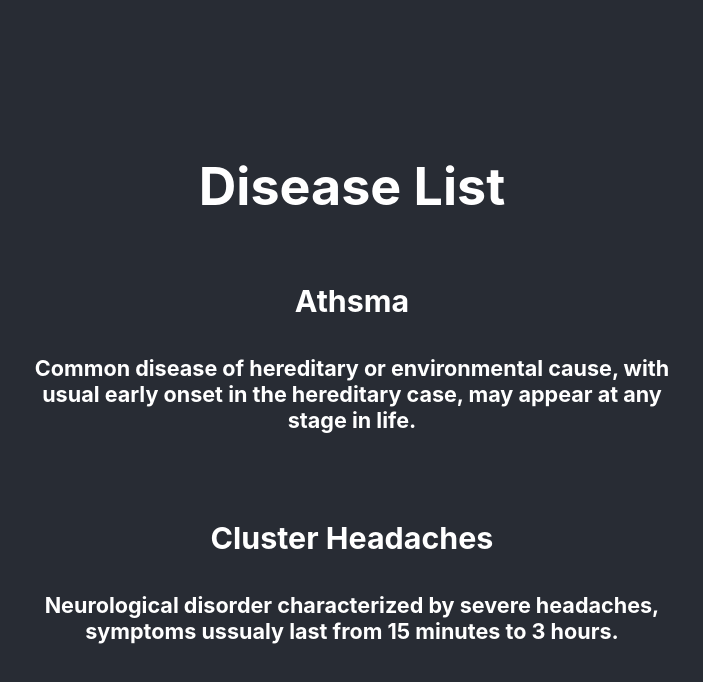
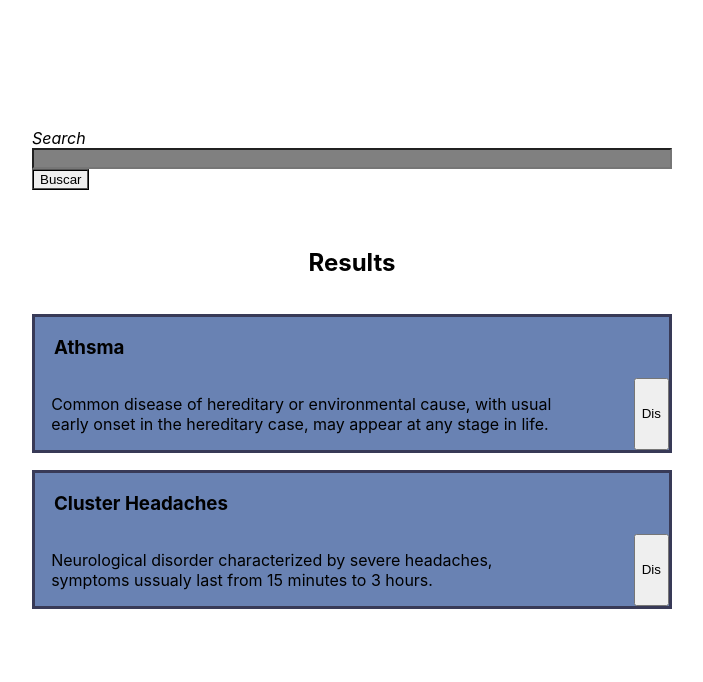
Before and after one commit to IOverflow/SRIfront, a React (Create React App) app: page / in a window 1280 px wide. Shown: the top 682 px of the page, without its empty margins (288-991 px from the left). Built offline with nearby package versions, Linux system fonts and the light colour scheme.

Commit message:
Set preliminary components and styling

```diff
--- a/src/App.js
+++ b/src/App.js
@@ -1,7 +1,8 @@
 import './App.css';
-import React, {Component} from 'react';
-import {DocList} from './components/document-list/document-list.component'
-import DummyData from './components/dummydata.json'
+import React, { Component } from 'react';
+import { DocList } from './components/document-list/document-list.component';
+import { QueryInput } from './components/query-input/query-input.component';
+import DummyData from './components/dummydata.json';
 
 // function App() {
 //   return (
@@ -15,26 +16,24 @@ import DummyData from './components/dummydata.json'
 //     </div>
 //   );
 // }
-class App extends Component{
-  constructor(){
+class App extends Component {
+    constructor() {
         super();
 
-    this.state = { docs: []};
+        this.state = { docs: [] };
     }
 
-  componentDidMount(){
-    this.setState({docs: DummyData})
+    componentDidMount() {
+        this.setState({ docs: DummyData });
     }
 
-  render(){
-    return(
+    render() {
+        return (
             <div className='App'>
-        <header className='App-header'>
-            <h1>Disease List</h1>
+                <QueryInput />
                 <DocList docs={this.state.docs} />
-        </header>
             </div>
-    )
+        );
     }
 }
 
--- a/src/components/document-list/document-list.component.jsx
+++ b/src/components/document-list/document-list.component.jsx
@@ -1,9 +1,10 @@
-import React from 'react';
-import { Document } from '../document/document.component';
-import './document-list.styles.css';
+import React from "react";
+import "./document-list.styles.css";
+import Document from "../document/document.component";
 
 export const DocList = (props) => (
     <div className='doc-list'>
+        <h2>Results</h2>
         {props.docs.map((doc) => (
             <Document key={doc.id} doc={doc} />
         ))}
--- a/src/components/document-list/document-list.styles.css
+++ b/src/components/document-list/document-list.styles.css
@@ -1,8 +1,8 @@
 .doc-list {
     width: 50vw;
-    margin: 0 auto;
+    margin: 0 auto 150px;
     align-items: center;
     display: grid;
     grid-template-columns: 1fr;
-    grid-gap: 20px;
+    grid-gap: 5%;
 }
--- a/src/components/document/document.component.jsx
+++ b/src/components/document/document.component.jsx
@@ -1,8 +1,59 @@
-import React from 'react';
+import React, { Component } from "react";
+import "./document.styles.css";
 
-export const Document = (props) => (
-    <div>
-        <h3>{props.doc.disease}</h3>
-        <h5>{props.doc.description}</h5>
+const Title = (props) => <h3 className='doc-title'>{props.children}</h3>;
+const Description = (props) => <p className='doc-descrp'>{props.children}</p>;
+const Dismiss = () => <button className='doc-dismiss'>Dis</button>;
+
+const Content = (props) => (
+    <div className='doc-content' justify-content='left'>
+        <h5>Symptoms</h5>
+        <p>{props.children.symptoms}</p>
+        <h5>Treatment</h5>
+        <p>{props.children.treatment}</p>
     </div>
 );
+
+export const Document1 = (props) => {
+    return (
+        <div className='doc-container'>
+            <Title>{props.doc.disease}</Title>
+            <Description>{props.doc.description}</Description>
+            <Dismiss></Dismiss>
+        </div>
+    );
+};
+
+class Document extends Component {
+    state = {
+        docData: [],
+        showContent: false,
+    };
+
+    constructor(props) {
+        super();
+        this.state.docData = props.doc;
+    }
+
+    handleClick() {
+        if (this.state.showContent) {
+            this.setState({ showContent: false });
+        } else {
+            this.setState({ showContent: true });
+        }
+    }
+
+    render() {
+        return (
+            <div className='doc-container' onClick={() => this.handleClick()}>
+                <Title>{this.state.docData.disease}</Title>
+                <Description>{this.state.docData.description}</Description>
+                <Dismiss></Dismiss>
+                {this.state.showContent ? (
+                    <Content>{this.state.docData}</Content>
+                ) : null}
+            </div>
+        );
+    }
+}
+export default Document;
--- a/src/components/document/document.styles.css
+++ b/src/components/document/document.styles.css
@@ -0,0 +1,40 @@
+.doc-container {
+    display: grid;
+    grid-template-columns: 1fr 1fr 10% 5%;
+    grid-template-areas:
+        "a a a a"
+        "b b . c"
+        "d d d d";
+
+    background-color: rgb(105, 130, 179);
+    border: 3px solid rgb(56, 58, 87);
+}
+
+.doc-title {
+    grid-area: a;
+    justify-self: start;
+    margin-left: 3%;
+    text-align: left;
+}
+
+.doc-descrp {
+    grid-area: b;
+    justify-self: start;
+    justify-content: left;
+    margin-left: 3%;
+    text-align: left;
+}
+
+.doc-dismiss {
+    grid-area: c;
+    justify-self: end;
+}
+
+.doc-content {
+    grid-area: d;
+    display: grid;
+    grid-template-columns: 1fr;
+    justify-self: start;
+    text-align: left;
+    margin-left: 3%;
+}
--- /dev/null
+++ b/src/components/query-input/query-input.component.jsx
@@ -0,0 +1,33 @@
+import React, { Component } from 'react';
+import './query-input.styles.css';
+
+export const QueryInput = () => (
+    <div className='query-container'>
+        {/* <label for='query-search' className='query-label'>
+            Search
+        </label> */}
+        <InputLabel />
+        <input
+            type='search'
+            name='query'
+            id='query-search'
+            className='query-input'
+        ></input>
+        {/* <button className='query-button'>Go</button> */}
+        <GoButton />
+    </div>
+);
+
+// const GoButton = () => <button className='query-button'>Buscar</button>;
+
+const InputLabel = () => (
+    <label className='query-label' align='justify'>
+        Search
+    </label>
+);
+
+class GoButton extends Component {
+    render() {
+        return <button className='query-button'>Buscar</button>;
+    }
+}
--- /dev/null
+++ b/src/components/query-input/query-input.styles.css
@@ -0,0 +1,22 @@
+.query-input {
+    background-color: grey;
+}
+
+.query-label {
+    font-size: medium;
+    font-style: italic;
+}
+
+.query-container {
+    margin: 10% auto 3%;
+    display: grid;
+    grid-template-columns: 1fr;
+    width: 50vw;
+    align-items: center;
+}
+
+.query-button {
+    size: initial;
+    border-style: ridge;
+    width: fit-content;
+}
```
Also changed, not shown: 1 other file (tests, documents, lock files or other folders). Lines whose indentation alone changed are shown as unchanged.
